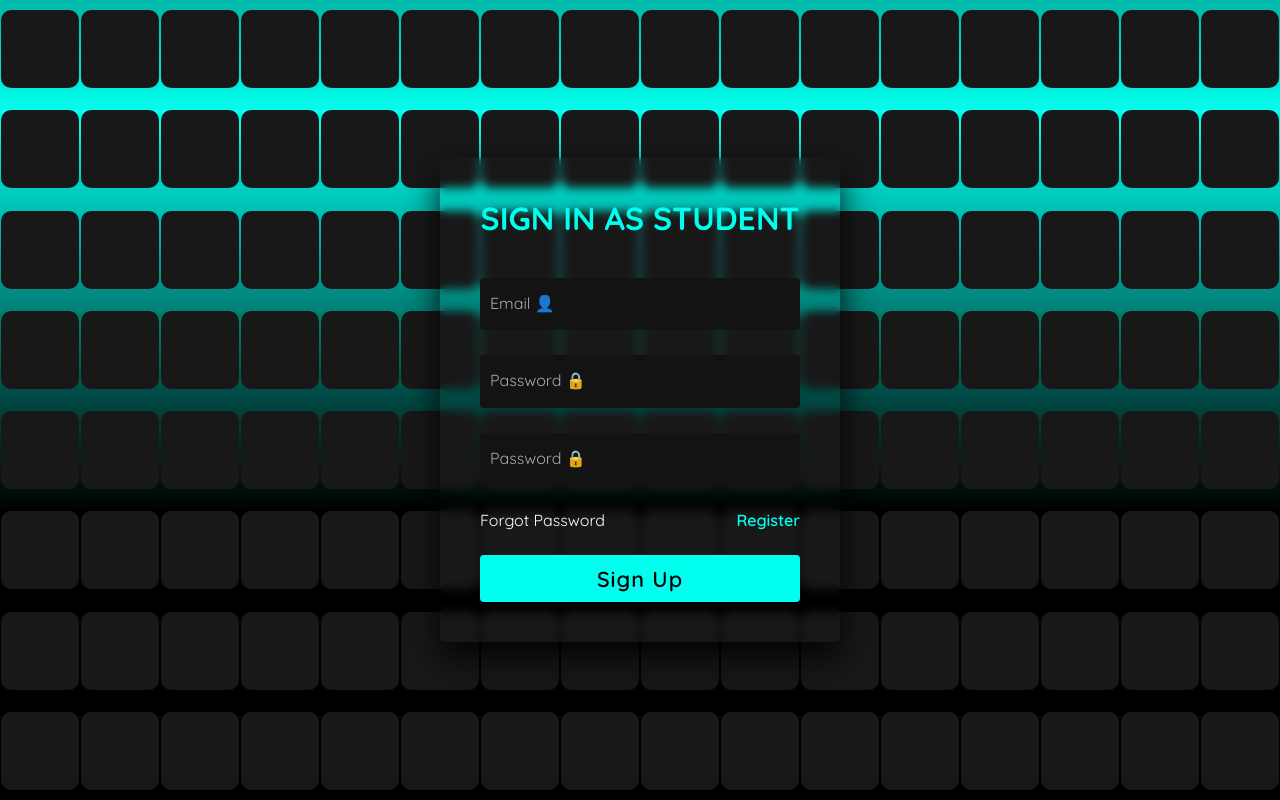
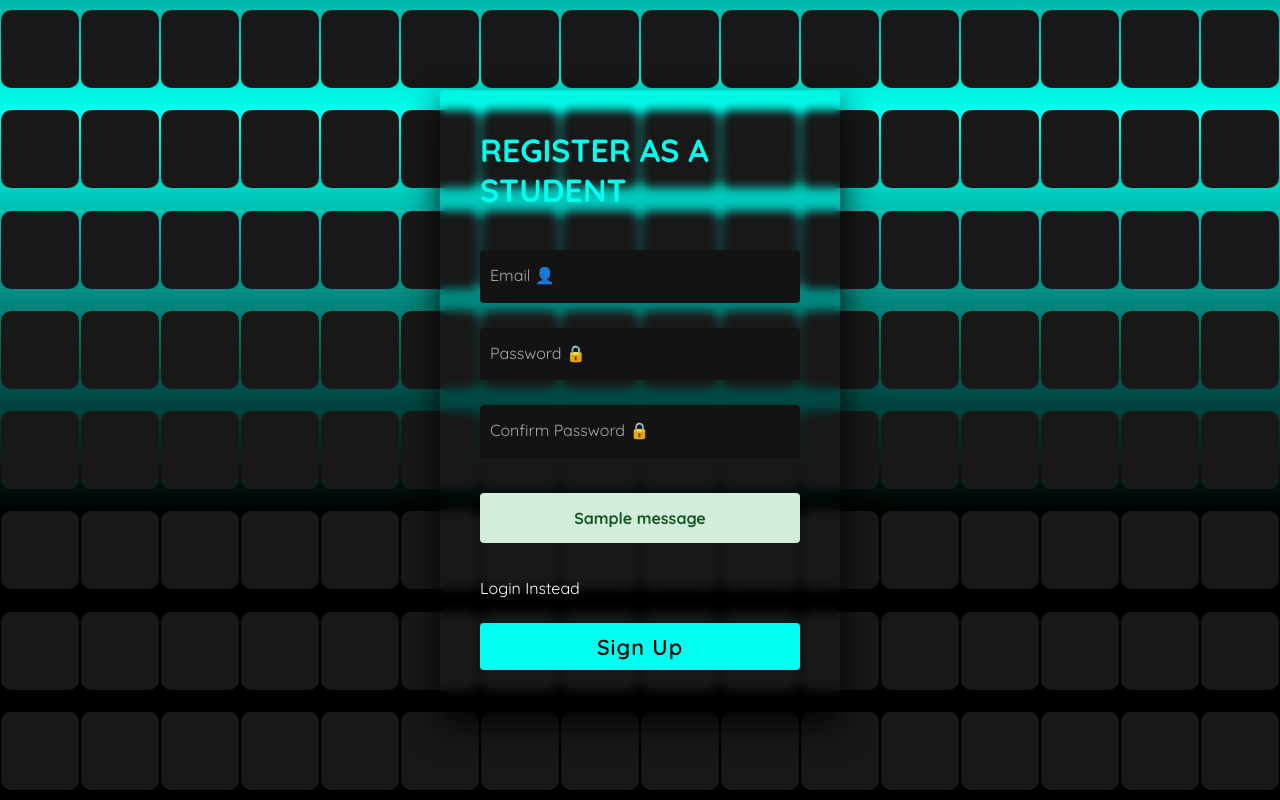
Before and after one commit to aiibooouuu/webtrial, a Flask app: page /register-student in a window 1280 px wide. Run offline with Flask 3, Linux system fonts and the light colour scheme; tables that the repository leaves empty hold one stand-in row (values such as "Sample post"); one stand-in notice (Sample message) is shown.

Commit message:
added database debugging script, updated forms, models and fixed flash messages for errors overall, aditional database debug tools added, site.db added alongside the instance folder

```diff
--- a/website/auth.py
+++ b/website/auth.py
@@ -1,6 +1,7 @@
 from flask import Blueprint, render_template, flash, redirect, url_for
 from website.forms import RegistrationForm , LoginForm # Assuming RegistrationForm is the class in forms.py
-
+from website import db
+from website.models import User
 
 auth = Blueprint('auth', __name__)
 
@@ -8,16 +9,37 @@ auth = Blueprint('auth', __name__)
 def login_student():
     form = LoginForm()
     if form.validate_on_submit():
-        flash(f'Account logged in for {form.email.data}!', 'success')
-        return redirect(url_for('views.std_dashboard'))
+        email = form.email.data
+        password = form.password.data
+
+        user = User.query.filter_by(email=email).first()
+
+        if user and user.password == password:
+            flash('Login Successful', 'success')
+            return redirect(url_for('views.std_dashboard'))
+        else:
+            flash('Login failed. Please check email or password', 'danger')
     return render_template("student-login.html", count=128, form=form)
 
 @auth.route('/register-student', methods=['POST', 'GET'])
 def register_student():
     form = RegistrationForm()
+    print(form.email.data)
+    print(form.password.data)
+    print(form.confirm_password.data)
+    print(f'The form validated for registration : {form.validate_on_submit()}')
     if form.validate_on_submit():
-        flash(f'Account created for {form.email.data}!', 'success')
-        return redirect(url_for('views.std_dashboard'))
+        new_user = User(email=form.email.data, password=form.password.data)
+        try:
+            db.session.add(new_user)
+            db.session.commit()
+            return redirect(url_for('views.std_dashboard'))
+            flash('Account Created Successfully', 'success')
+        except Exception as e:
+            db.session.rollback()  # Rollback the session on error
+            print(f"Error occurred: {e}")  # Log the error to console
+            flash('An error occurred. Please try again.', 'danger')
+
     return render_template('student-registration.html', count=128, form=form)
 
 @auth.route('/login-instructor')
--- a/website/forms.py
+++ b/website/forms.py
@@ -3,7 +3,6 @@ from wtforms import StringField, PasswordField, SubmitField, BooleanField
 from wtforms.validators import DataRequired, Length, Email, EqualTo
 
 class RegistrationForm(FlaskForm):
-    username = StringField('Username', validators=[DataRequired(),Length(min =2, max = 20)])
     email = StringField('Email', validators=[DataRequired(), Email()])
     password = PasswordField('Password', validators=[DataRequired()])
     confirm_password = PasswordField('Confirm Password', validators=[DataRequired(), EqualTo('password')])
--- a/website/static/signinstd.css
+++ b/website/static/signinstd.css
@@ -231,3 +231,33 @@ input[type="submit"]:active {
   align-items: center; /* Center horizontally */
   height: 100%; /* Ensure the form takes full height */
 }
+
+/* Flash Messages Section */
+.flash-messages {
+  margin-top: 10px; /* Adjust spacing as needed */
+  width: 100%; /* Make sure it takes full width of the form */
+}
+
+.flash-messages ul {
+  list-style-type: none; /* Remove bullets */
+  padding: 0; /* Remove padding */
+}
+
+.flash-messages .alert {
+  padding: 15px;
+  margin-bottom: 10px; /* Spacing between messages */
+  border-radius: 4px;
+  font-size: 16px;
+  font-weight: bold;
+  text-align: center;
+}
+
+.alert-success {
+  background-color: #d4edda;
+  color: #155724;
+}
+
+.alert-danger {
+  background-color: #f8d7da;
+  color: #721c24;
+}
--- a/website/templates/student-registration.html
+++ b/website/templates/student-registration.html
@@ -2,7 +2,7 @@
 {% block login_content %}
   <div class="signin">
     <div class="content">
-      <h2>Sign In as Student</h2>
+      <h2>Register as a student</h2>
       <div class="form">
         <div class="inputBox">
           {% if form.email.errors %}
@@ -33,22 +33,33 @@
           {% endif %}
         </div>
         <div class="inputBox">
-            {% if form.password.errors %}
-            {{ form.password(class='form-control is-invalid')}}
-            <i>Password  🔒</i>
+            {% if form.confirm_password.errors %}
+            {{ form.confirm_password(class='form-control is-invalid')}}
+            <i>Confirm Password  🔒</i>
             <div class='error-message'>
-              {% for error in form.password.errors %}
+              {% for error in form.confirm_password.errors %}
                 <span>{{ error }}</span>
               {% endfor %}
             </div>
           {% else %}
-            {{ form.password(class='form-control')}}
-            <i>Password  🔒</i>
+            {{ form.confirm_password(class='form-control')}}
+            <i>Confirm Password  🔒</i>
           {% endif %}
         </div>
+        <!---->
+        <div class="flash-messages">
+          {% with messages = get_flashed_messages(with_categories=true) %}
+            {% if messages %}
+              <ul>
+                {% for category, message in messages %}
+                  <li class="alert alert-{{ category }}">{{ message }}</li>
+                {% endfor %}
+              </ul>
+            {% endif %}
+          {% endwith %}
+        </div>
         <div class="links">
-          <a href="#">Forgot Password</a>
-          <a href="{{ url_for('auth.register_student')}}">Register</a>
+          <a href="{{ url_for('auth.login_student')}}">Login Instead</a>
         </div>
         <div class="inputBox">
           {{ form.submit(class='btn')}}
```
Also changed, not shown: script_db.py (+6 -1 lines), website/models.py (+4 -4 lines), website/templates/login-layout.html (+6 -4 lines), website/templates/student-login.html (+11 -0 lines), instance/site.db.
